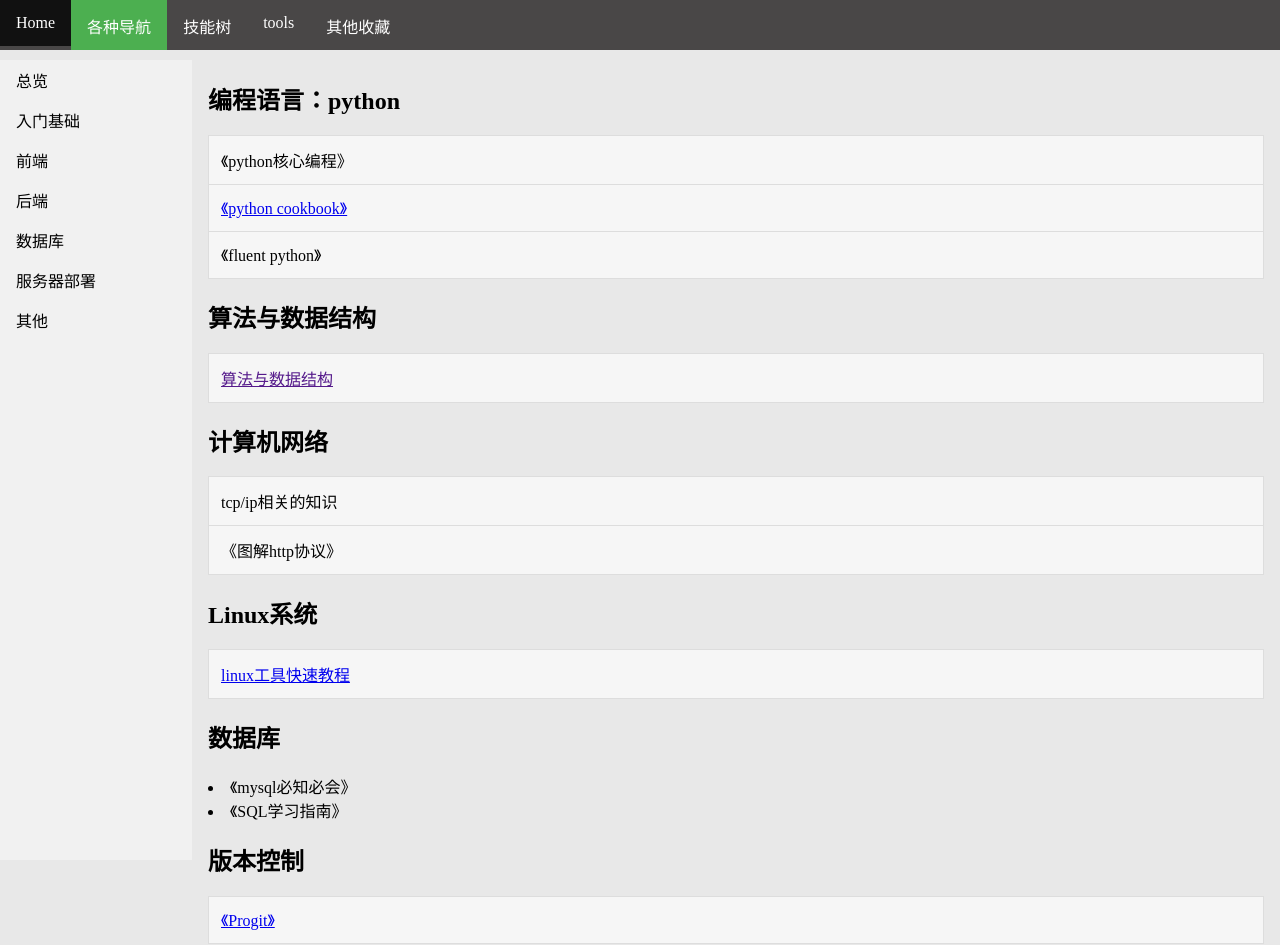
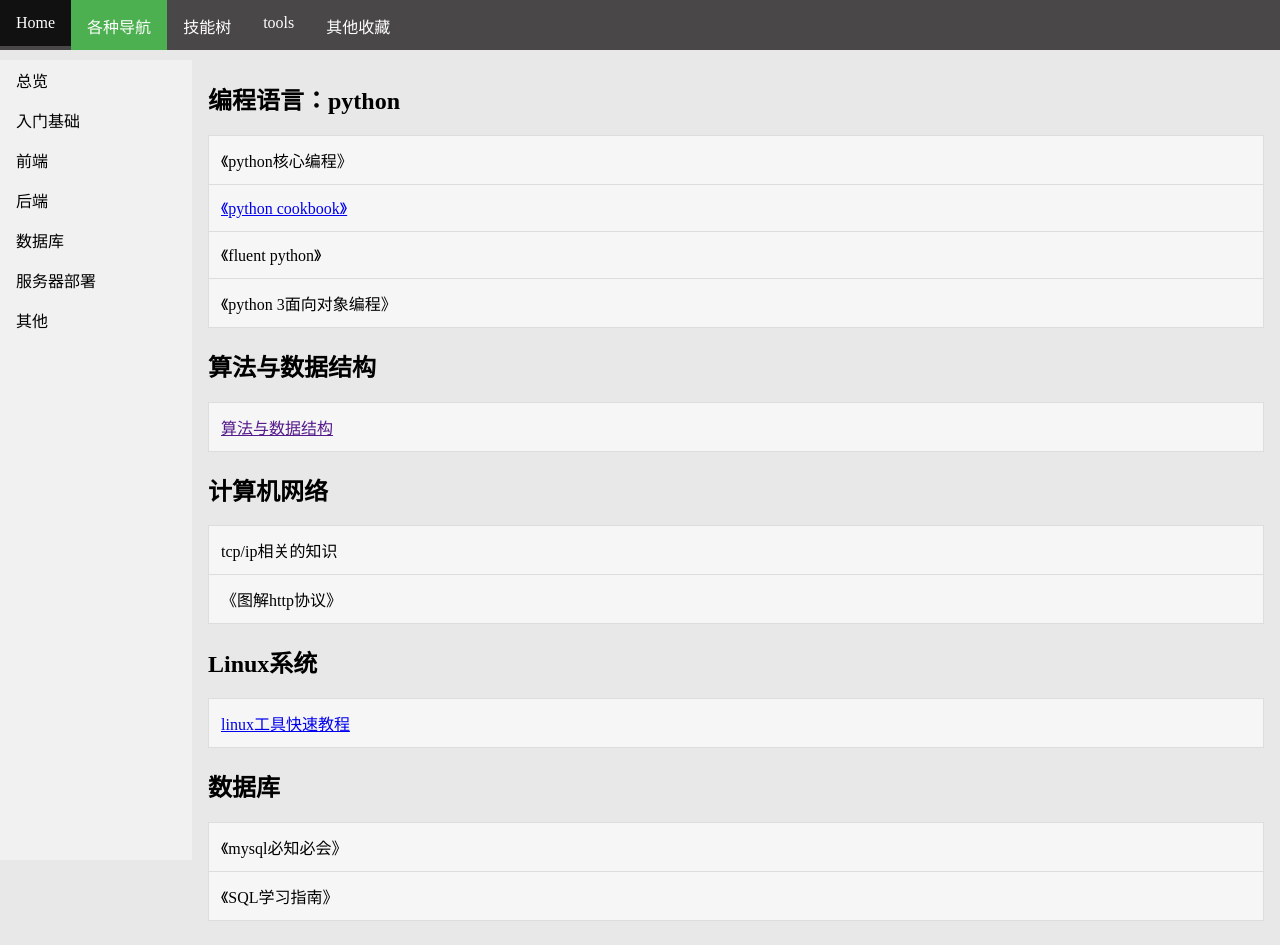
Before and after one commit to xxpasswd/my_collections, a Vue app: page /#/skill/skill_base in a window 1280 px wide. Shown: the top 945 px of the page. Built offline with nearby package versions, Linux system fonts and the light colour scheme.

Commit message:
add python book

```diff
--- a/src/components/skill_components/SkillBase.vue
+++ b/src/components/skill_components/SkillBase.vue
@@ -5,6 +5,7 @@
         <li><a>《python核心编程》</a></li>
         <li><a href="http://python3-cookbook.readthedocs.io/zh_CN/latest/index.html">《python cookbook》</a></li>
         <li><a>《fluent python》</a></li>
+        <li><a>《python 3面向对象编程》</a></li>
     </ul>
      <h2>算法与数据结构</h2>
      <ul>
@@ -20,8 +21,10 @@
          <li><a href="https://linuxtools-rst.readthedocs.io/zh_CN/latest/">linux工具快速教程</a></li>
      </ul>
      <h2>数据库</h2>
+     <ul>
         <li><a>《mysql必知必会》</a></li>
         <li><a>《SQL学习指南》</a></li>
+     </ul>
      <h2>版本控制</h2>
      <ul>
          <li><a href="https://git-scm.com/book/en/v2">《Progit》</a></li>
```
